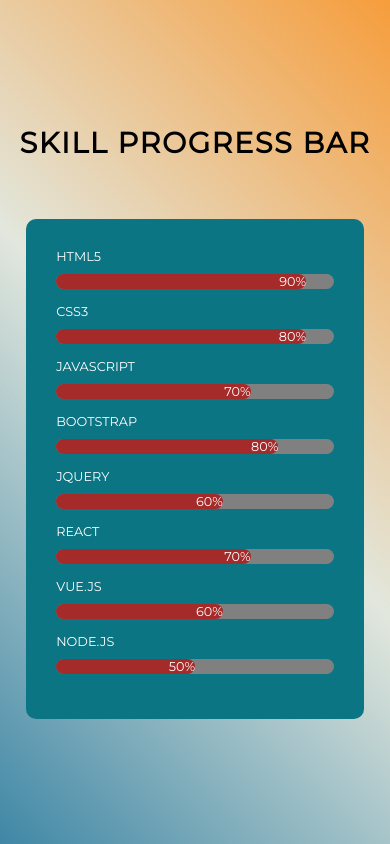
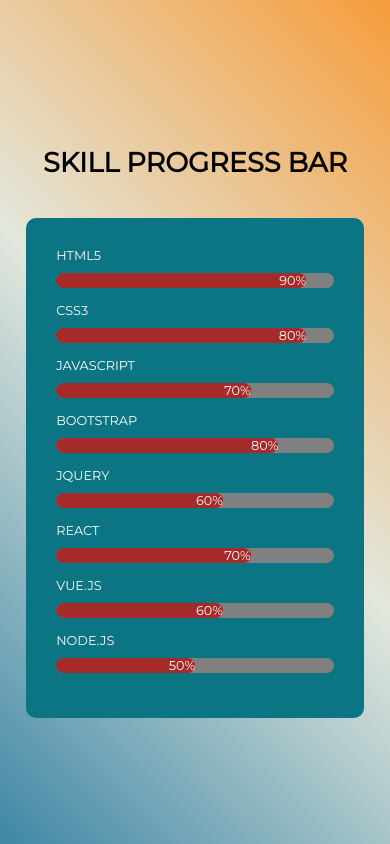
Before and after one commit to kaimul1984/Progress-bar, a plain HTML site: page index.html in a window 390 px wide. Drawn offline with Linux system fonts and the light colour scheme.

Commit message:
first change

```diff
--- a/style.css
+++ b/style.css
@@ -67,13 +67,14 @@ body{
 
 @media(max-width: 768px) {
     h1{
-     font-size: 1.8rem;
-     letter-spacing: 0.1rem;
+    margin-top: 20px;
+     font-size: 1.7rem;
+     letter-spacing: 0rem;
     }
     .container {
         width: 40vh;
         padding: 30px;
-        margin-top: 15%;
+        margin-top: 10%;
     }
     .container p {
         font-size: .80rem;
```
